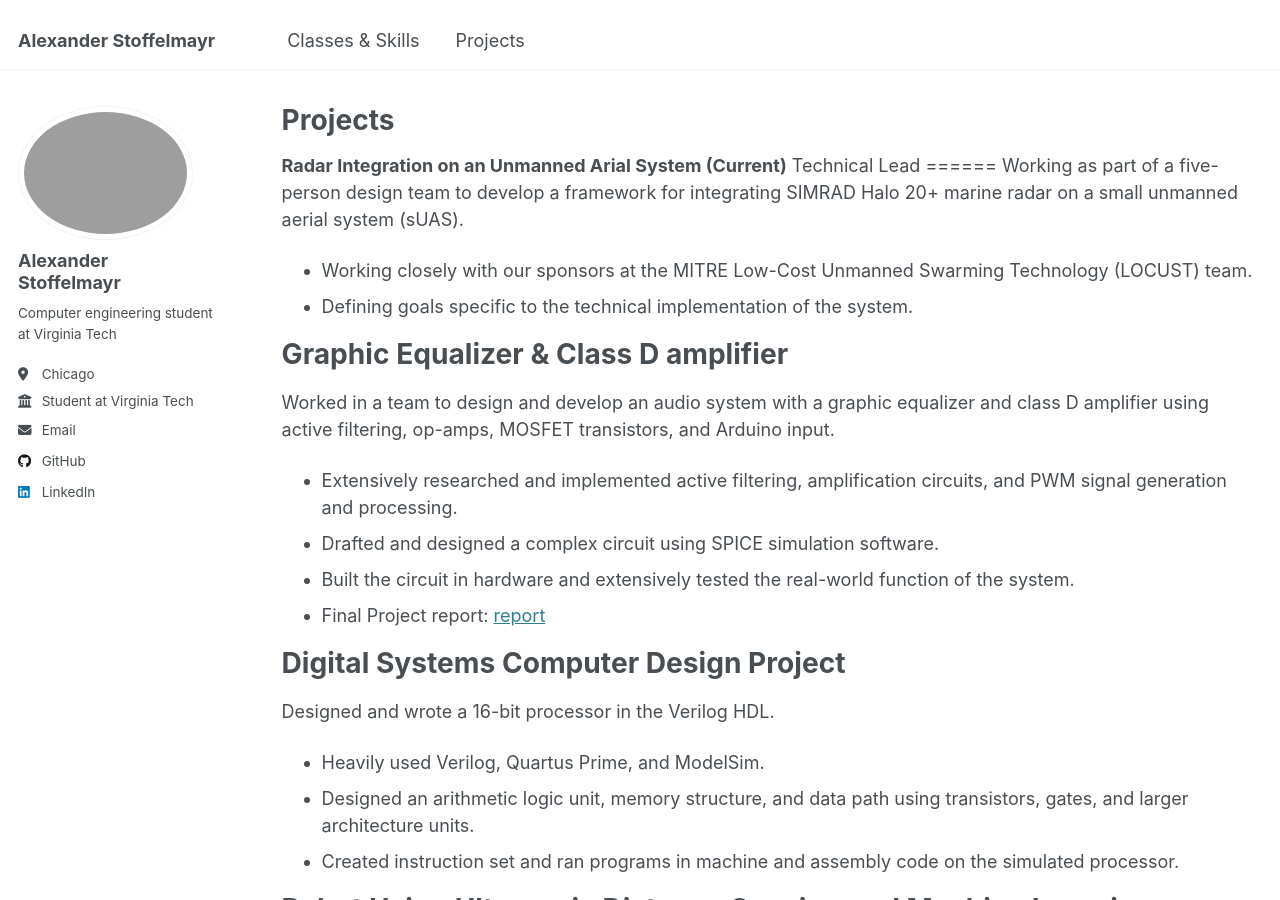
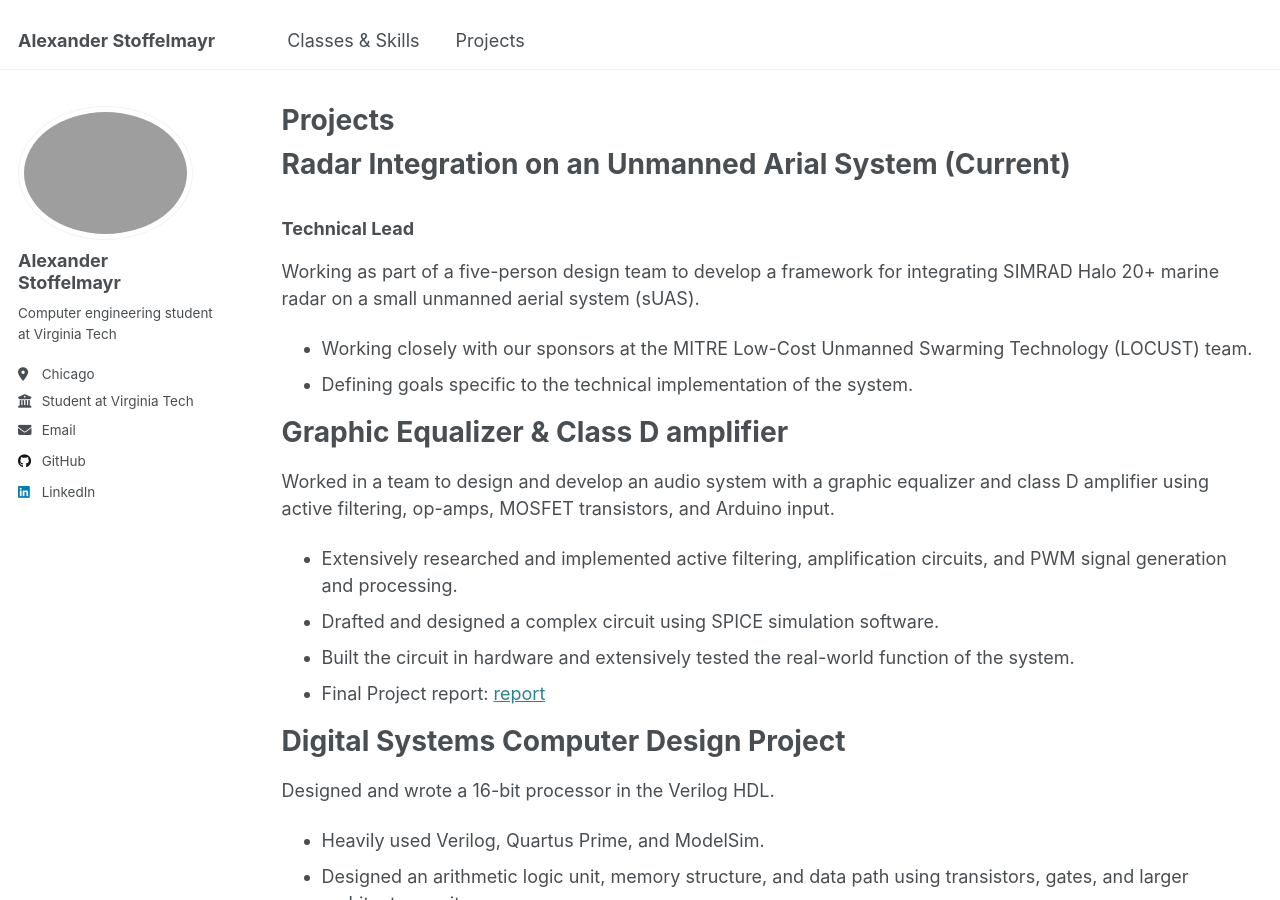
Before and after one commit to alexStoff/alexStoff.github.io, a Jekyll site: the page built from _pages/projects.md, in a window 1280 px wide and 900 px high. Built offline with Jekyll 4.4.1, drawn with Linux system fonts in a browser that asks for light colours.

```diff
--- a/_pages/projects.md
+++ b/_pages/projects.md
@@ -10,8 +10,8 @@ redirect_from:
 {% include base_path %}
 
 **Radar Integration on an Unmanned Arial System (Current)**
-Technical Lead
 ======
+### Technical Lead
 Working as part of a five-person design team to develop a framework for integrating SIMRAD Halo 20+ marine radar on a small unmanned aerial system (sUAS).
 * Working closely with our sponsors at the MITRE Low-Cost Unmanned Swarming Technology (LOCUST) team.
 * Defining goals specific to the technical implementation of the system.
```
